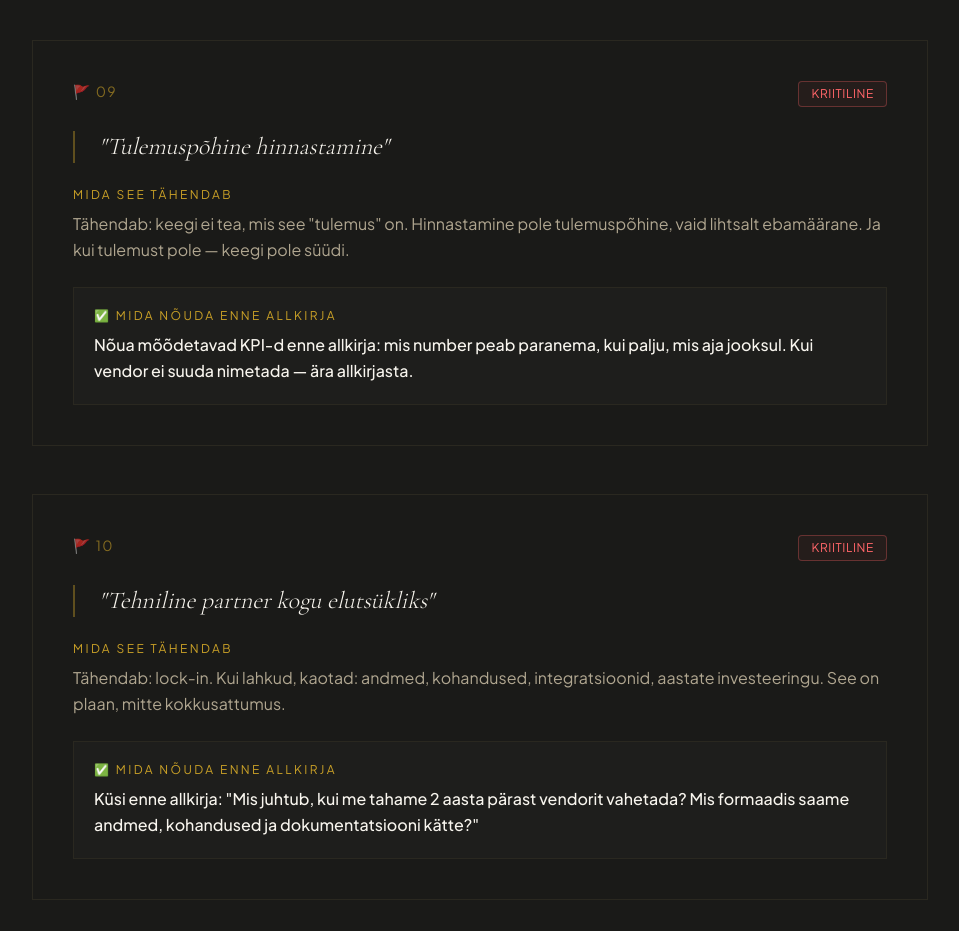
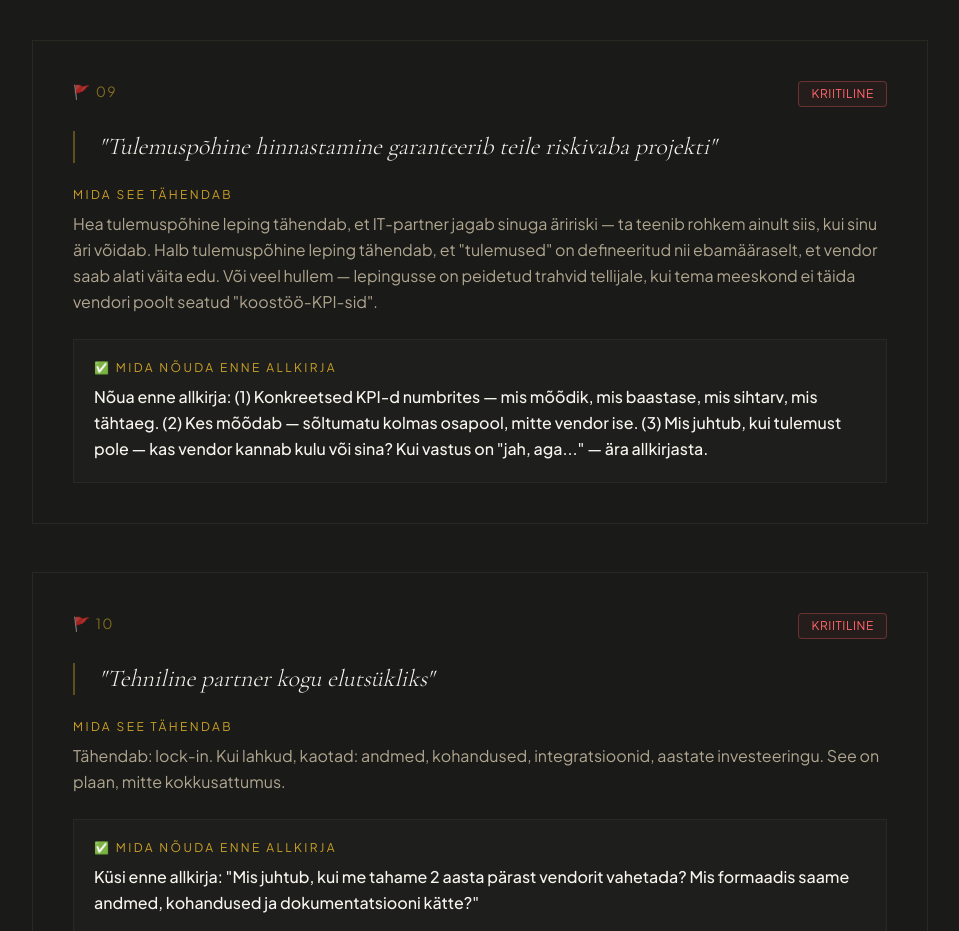
Before and after one commit to VeikoPeeterKargu/navik-web, a Next.js app: page /navik/riskid in a window 1280 px wide. Shown: the part 3980-4911 px from the top of the page, without its empty margins (160-1119 px from the left). Built offline with nearby package versions, Linux system fonts and the light colour scheme.

Commit message:
feat: täpsustatud tulemuspõhise hinnastamise riski sõnastust (Flag #09)

```diff
--- a/src/app/riskid/page.tsx
+++ b/src/app/riskid/page.tsx
@@ -70,9 +70,9 @@ const redFlags = [
     },
     {
         number: '🚩 09',
-        quote: '"Tulemuspõhine hinnastamine"',
-        meaning: 'Tähendab: keegi ei tea, mis see "tulemus" on. Hinnastamine pole tulemuspõhine, vaid lihtsalt ebamäärane. Ja kui tulemust pole — keegi pole süüdi.',
-        action: 'Nõua mõõdetavad KPI-d enne allkirja: mis number peab paranema, kui palju, mis aja jooksul. Kui vendor ei suuda nimetada — ära allkirjasta.',
+        quote: '"Tulemuspõhine hinnastamine garanteerib teile riskivaba projekti"',
+        meaning: 'Hea tulemuspõhine leping tähendab, et IT-partner jagab sinuga äririski — ta teenib rohkem ainult siis, kui sinu äri võidab. Halb tulemuspõhine leping tähendab, et "tulemused" on defineeritud nii ebamääraselt, et vendor saab alati väita edu. Või veel hullem — lepingusse on peidetud trahvid tellijale, kui tema meeskond ei täida vendori poolt seatud "koostöö-KPI-sid".',
+        action: 'Nõua enne allkirja: (1) Konkreetsed KPI-d numbrites — mis mõõdik, mis baastase, mis sihtarv, mis tähtaeg. (2) Kes mõõdab — sõltumatu kolmas osapool, mitte vendor ise. (3) Mis juhtub, kui tulemust pole — kas vendor kannab kulu või sina? Kui vastus on "jah, aga..." — ära allkirjasta.',
         severity: 'Kriitiline',
     },
     {
```
Also changed, not shown: 1 other file (tests, documents, lock files or other folders).
